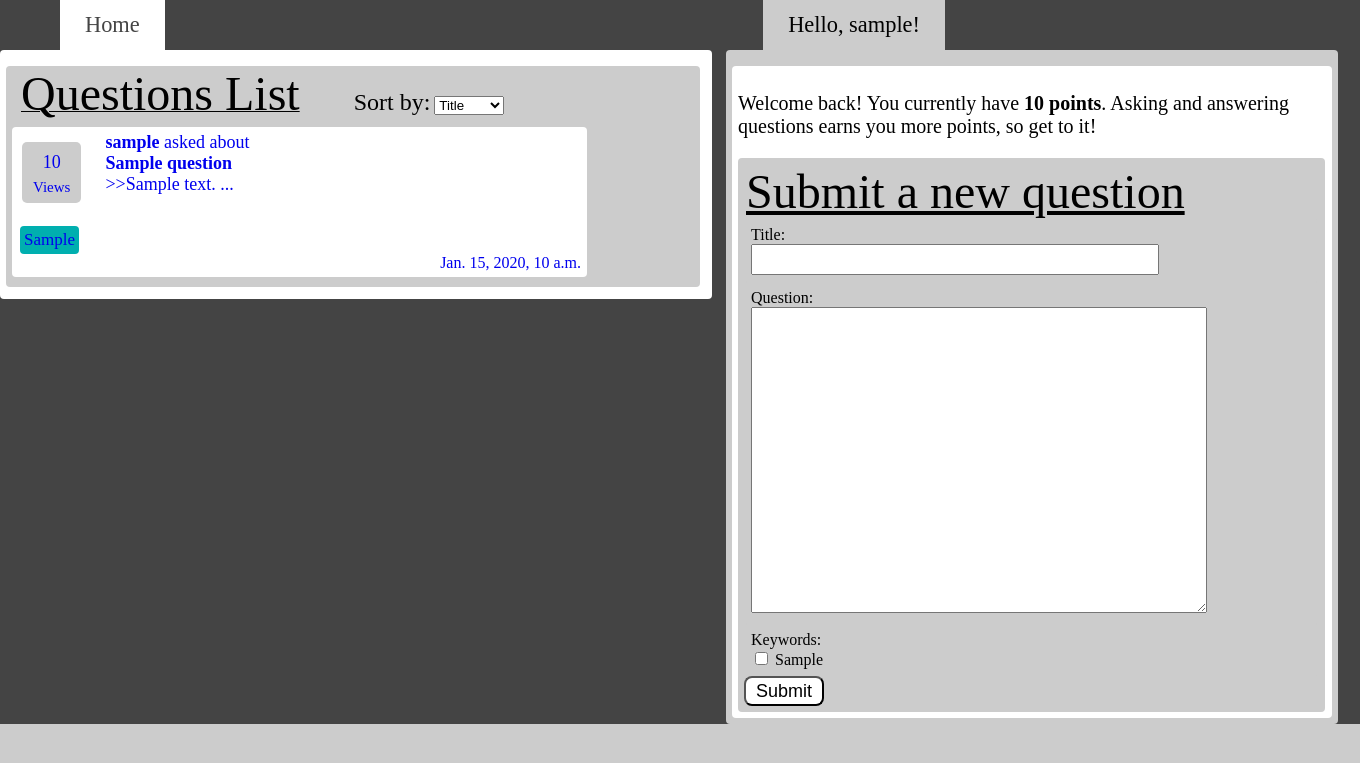
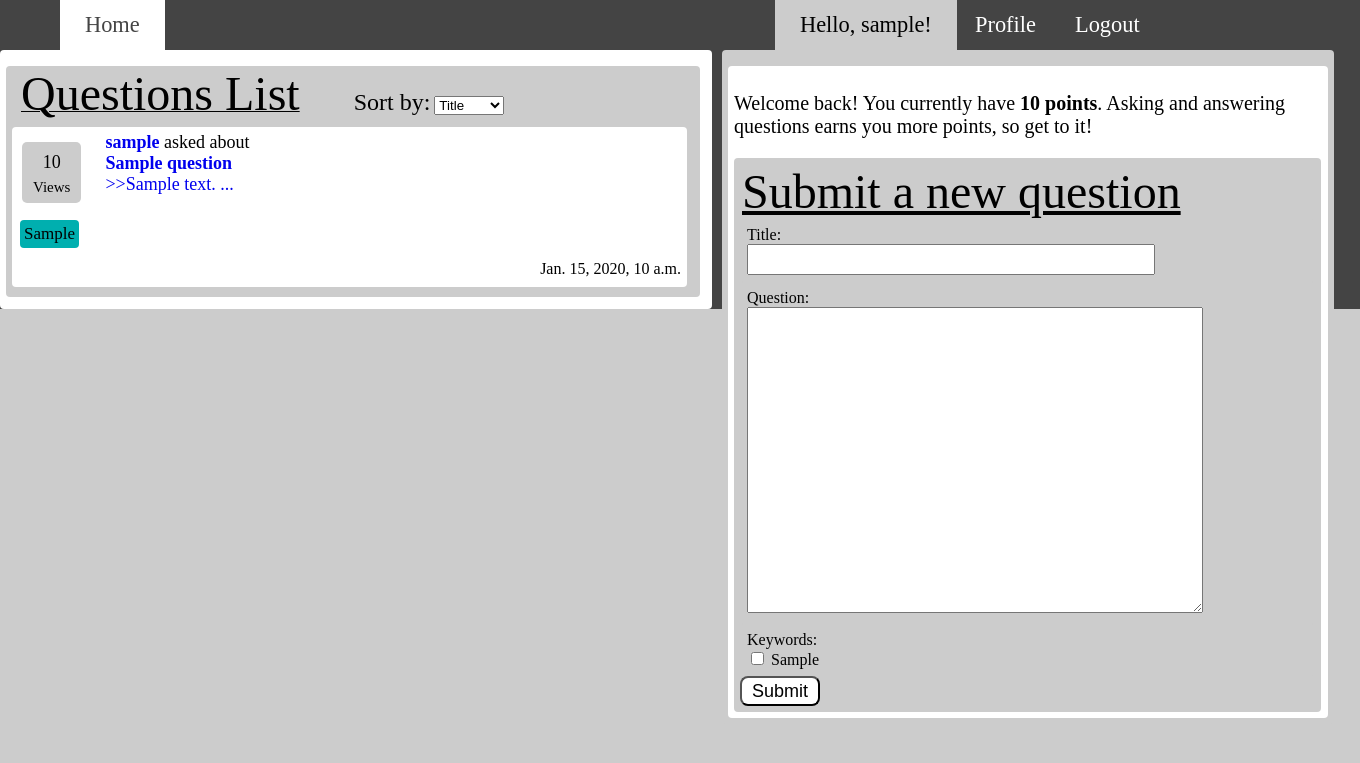
Before and after one commit to Copper-Lawn/question-box, a Django app: page /home/ in a window 1360 px wide; the page is wider, and only the part inside the window is pictured. Shown: the top 763 px of that part. Run offline with Django 3.2, Linux system fonts and the light colour scheme; a user stored in the database is signed in; tables that the repository leaves empty hold one stand-in row (values such as "Sample post"); some libraries are stand-ins or nearby versions.

Commit message:
login and logout working on main

```diff
--- a/questionbox_project/urls.py
+++ b/questionbox_project/urls.py
@@ -14,6 +14,7 @@ urlpatterns = [
     url(r'^', include(router.urls)),
     url(r'^home/$', views.HomeView.as_view(), name='home'),
     url(r'^account/create/$', views.CreateAccountView.as_view(), name='create_account'),
+    url(r'^account/logout/$', views.log_out, name='logout'),
     url(r'^question/(?P<pk>[0-9]+)/$', views.QuestionsPageView.as_view(), name='question_view'),
     url(r'^account/profile/(?P<pk>[0-9]+)/$', views.ProfileView.as_view()),
     url(r'^admin/', include(admin.site.urls)),
--- a/stackunderflow/static/stackunderflow/home.js
+++ b/stackunderflow/static/stackunderflow/home.js
@@ -1,42 +1,7 @@
-var $sorter = $('#sorter')
-var $sort = $('#sort')
-var $questions = $('#questions')
-var question_list = $.get('/api/questions/')
-
-var add_to_list = function(question) {
-    var questionLink = $('<a href=/question/' + question.id + '>' + question.title.slice(0, 50) + '</a>');
-    var $questionSummary = $('<div class=questionSummary>').appendTo($summary);
-    questionLink.appendTo($questionSummary)
-    $("<div class=questionText>").text(question.text.slice(0, 50) + "...").appendTo($questionSummary);
-    displayKeywords(question, $questionSummary);
-}
-
-
-function displayKeywords(question, $questionSummary) {
-    console.log("keywords:" + question.keywords)
-    for (item in question.keywords) {
-        console.log("item:" + item)
-        if (item != 0) {
-            $.get('/api/keywords/' + item, function(keyword) {
-                keyword = keyword.keyword
-                $('<div class=keyword>').text(keyword).appendTo($questionSummary)
-            })
-        }
-    }
-}
-
-
-function getQuestions() {
-    $.get('/api/questions/', {'sort': $sort.val()}, function(questions) {
-        $('#questionsList').remove();
-        $('<div id="questionsList">').appendTo($questions)
-        questions.results.forEach(add_to_list)
-        });
-}
-
-
-$sort.change( function() {
-    getQuestions()
-})
-
-getQuestions();
+$(function () {
+    var elem = $('#userGroup'),
+        elemTop = elem.offset().top;
+    $(window).scroll(function () {
+        elem.toggleClass('fixed', $(window).scrollTop() > elemTop);
+    }).scroll();
+});
--- a/stackunderflow/static/stackunderflow/style.css
+++ b/stackunderflow/static/stackunderflow/style.css
@@ -84,6 +84,7 @@ body {
 }
 
 #userGroup {
+    position: fixed;
     display: inline-block;
     vertical-align: top;
     background-color: #ccc;
@@ -164,8 +165,8 @@ body {
 }
 
 .summary {
-    height: 150px;
-    width: 575px;
+    height: 160px;
+    width: 675px;
     background-color: #fff;
     border-radius: 4px;
     margin: 6px 20px 10px 6px;
@@ -195,6 +196,10 @@ body {
     margin-top: 5px;
 }
 
+.intro {
+    display: block;
+}
+
 .questionText {
     max-width: 450px;
 }
@@ -210,9 +215,17 @@ body {
     font-size: 18px;
 }
 
+.extraInfo {
+    height: 60px;
+    margin-bottom: 5px;
+}
+
 .keywords {
-    height: 20px;
-    padding: 8px;
+    vertical-align: baseline;
+    height: 40px;
+    width: 500px;
+    margin-top: 2px;
+    padding: 0 8px 0 8px;
 }
 
 .keywordItem {
@@ -220,14 +233,16 @@ body {
     background-color: #00afaf;
     padding: 4px;
     border-radius: 4px;
-    margin-right: 6px;
+    margin-bottom: 4px;
+    margin-right: 4px;
     font-size: 17px;
 }
 
 .postDate {
-    display: block;
+    display: inline-block;
     float: right;
     margin-right: 6px;
+    padding-bottom: 3px;
 }
 
 @media screen and (min-width: 600px) {
@@ -263,7 +278,9 @@ body {
 
 }
 
-.account {
+.hello {
+    position: absolute;
+    left: 775px;
     float: right;
     width: auto;
     border-bottom: none;
@@ -272,11 +289,10 @@ body {
     font-size: 1.4em;
     color: black;
     background-color: #ccc;
-    margin-right: 475px;
     padding: 0 25px 0 25px;
 }
 
-.account a {
+.hello a {
     color: black;
 }
 
@@ -290,3 +306,29 @@ body {
     background-color: #fff;
     padding: 0 25px 0 25px;
 }
+
+.profile {
+    position: absolute;
+    left: 975px;
+    float: right;
+    width: auto;
+    border-bottom: none;
+    height: 50px;
+    line-height: 50px;
+    font-size: 1.4em;
+    color: #ccc;
+    background-color: #444;
+}
+
+.logout {
+    position: absolute;
+    left: 1075px;
+    float: right;
+    width: auto;
+    border-bottom: none;
+    height: 50px;
+    line-height: 50px;
+    font-size: 1.4em;
+    color: #ccc;
+    background-color: #444;
+}
--- a/stackunderflow/templates/stackunderflow/home.html
+++ b/stackunderflow/templates/stackunderflow/home.html
@@ -12,12 +12,17 @@
         <header>
             <div class="nav">
                 <div id='navContainer'>
-                    <div class="home"><a class="active" href="#">Home</a></div>
+                    <div class="home"><a class="active" href="">Home</a></div>
                 {% if user.is_authenticated %}
-                    <div class="account"><a href="/account/profile/{{user.id}}">Hello, {{ user.username }}!</a></div>
+                    <div class="logout"><a href="/account/logout">Logout</a></div>
+                    <div class="profile"><a href="/account/profile/{{user.id}}">Profile</a></div>
+                    <div class="hello">Hello, {{ user.username }}!</div>
+
+
+                </div>
 
                 {% else %}
-                    <li class="login"><a href="/account/create">Register</a></li>
+                    <div class="hello"><a href="/account/create">Welcome</a></li>
                 {% endif %}
             </div>
             </div>
@@ -44,7 +49,6 @@
 
                     <div id="questions">
                         {% for question in questions %}
-                        <a href="/question/{{ question.id }}">
                         <div class="summary">
                             <div class="info">
                                 <div class="miniViews">
@@ -53,12 +57,16 @@
                                 </div>
                                 <div class='questionSummary'>
                                     <div class='intro'>
-                                            <b>{{question.creator}}</b> asked about
+                                        <b><a href="/account/profile/{{question.creator.id}}">{{question.creator}}</a></b> asked about
                                     </div>
+                                    <a href="/question/{{ question.id }}">
+
                                     <div class='questionTitle'><b>{{question.title}}</b></div>
                                     <div class='questionText'>>>{{question.text|slice:":100"}} ...</div>
+                                </a>
                                 </div>
                             </div>
+                            <div class="extraInfo">
                                 <div class="keywords">
                                     {% for word in question.keywords.all %}
                                     <div class="keywordItem">
@@ -68,7 +76,7 @@
                                 </div>
                                 <div class='postDate'>{{question.created}}</div>
                             </div>
-                        </a>
+                            </div>
                         {% endfor %}
                     </div>
                 </div>
@@ -114,16 +122,21 @@
                             </form>
 
                         {% else %}
+                        <div class="welcome">
+                            <p>Welcome! You aren't currently signed in, so you can't ask any questions. Feel free to look around, but when you feel like jumping in the login is just below.</p>
+                            <p>Not a member yet? Follow <a href="/account/create">this link to register!</a></p>
+                        </div>
 
                         <div id="loginForm">
                             <form class="login" action="." method="post">
+                                {% csrf_token %}
                                 <div class="loginFormInput">
                                     <label for="">Username:</label>
                                     <input type="text" name="username" value="">
                                 </div>
                                 <div class="loginFormInput">
                                     <label for="">Password:</label>
-                                    <input type="text" name="password" value="">
+                                    <input type="password" name="password" value="">
                                 </div>
                                 <input type="submit" class="loginFormInput" value="Login">
                             </form>
--- a/stackunderflow/views.py
+++ b/stackunderflow/views.py
@@ -1,8 +1,9 @@
 from rest_framework import viewsets, permissions, renderers
 from django.views.generic.base import TemplateView
 from django.contrib.auth.models import User
-from django.shortcuts import render, redirect
-from .models import Question, Answer, Keyword
+from django.contrib.auth import login, logout, authenticate
+from django.shortcuts import redirect
+from .models import Question, Answer, Keyword, Owner
 from .serializers import QuestionSerializer, AnswerSerializer, KeywordSerializer
 from .forms import QuestionForm
 
@@ -31,15 +32,24 @@ class HomeView(TemplateView):
             question.creator = request.user
             question.creator.owner.score += 5
             question.save()
-            print('\n\n------------\n\n')
-            print(request.POST.getlist('keywords'))
-            print('\n\n------------\n\n')
+            question.creator.owner.save()
             for word in request.POST.getlist('keywords'):
                 key = Keyword.objects.get(keyword=word)
                 question.keywords.add(key)
             question.save()
 
             return redirect('/question/' + str(question.id))
+
+        else:
+            username = request.POST['username']
+            password = request.POST['password']
+            user = authenticate(username=username, password=password)
+            if user is not None:
+                login(request, user)
+                return redirect('/home/')
+            else:
+                return redirect('/home/')
+
 
 
 class QuestionsPageView(TemplateView):
@@ -75,6 +85,10 @@ class ProfileView(TemplateView):
     template_name = "stackunderflow/profile.html"
 
 
+def log_out(request):
+    logout(request)
+    return redirect("/home/")
+
 """ API Endpoint views """
 
 
```
Lines whose indentation alone changed are shown as unchanged.
